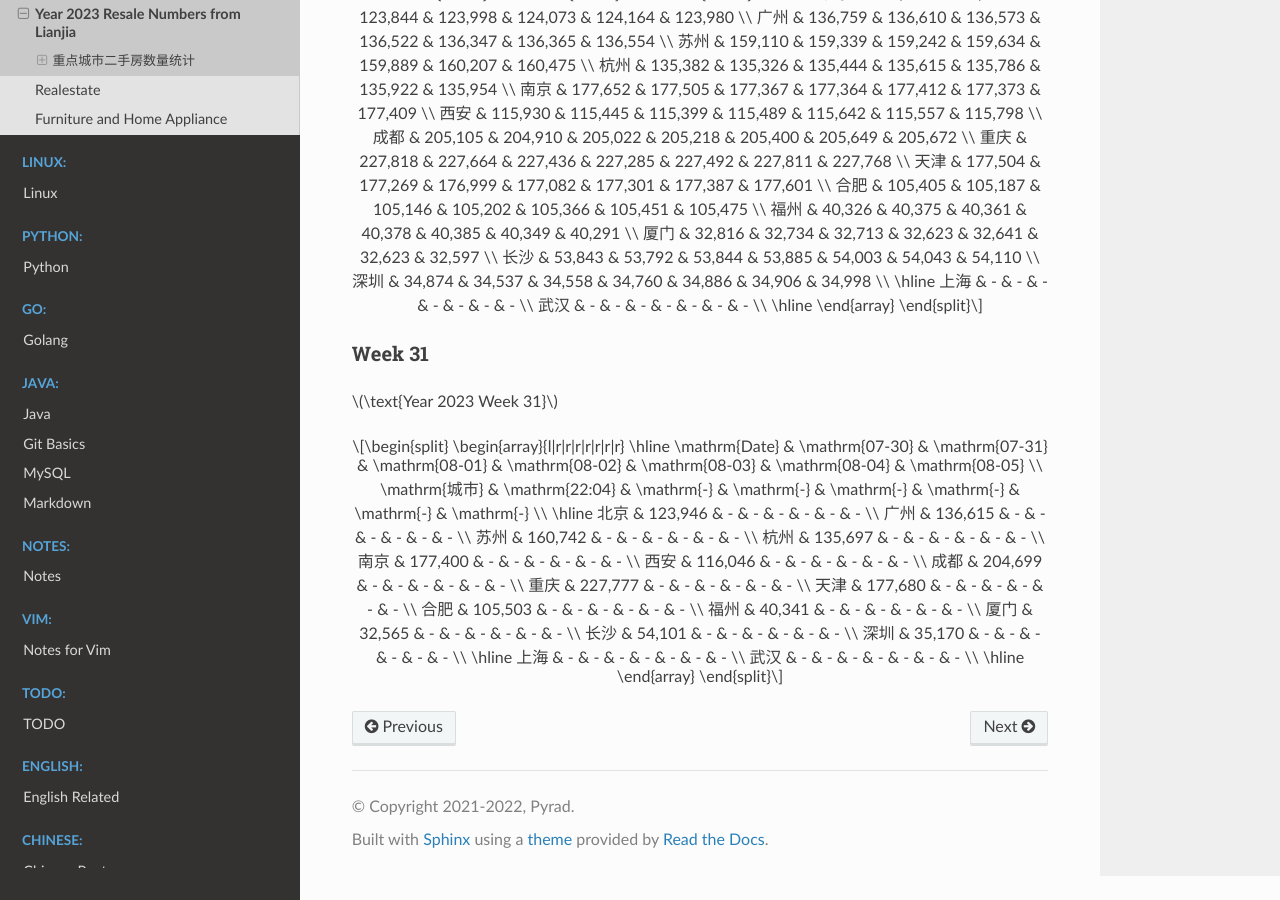
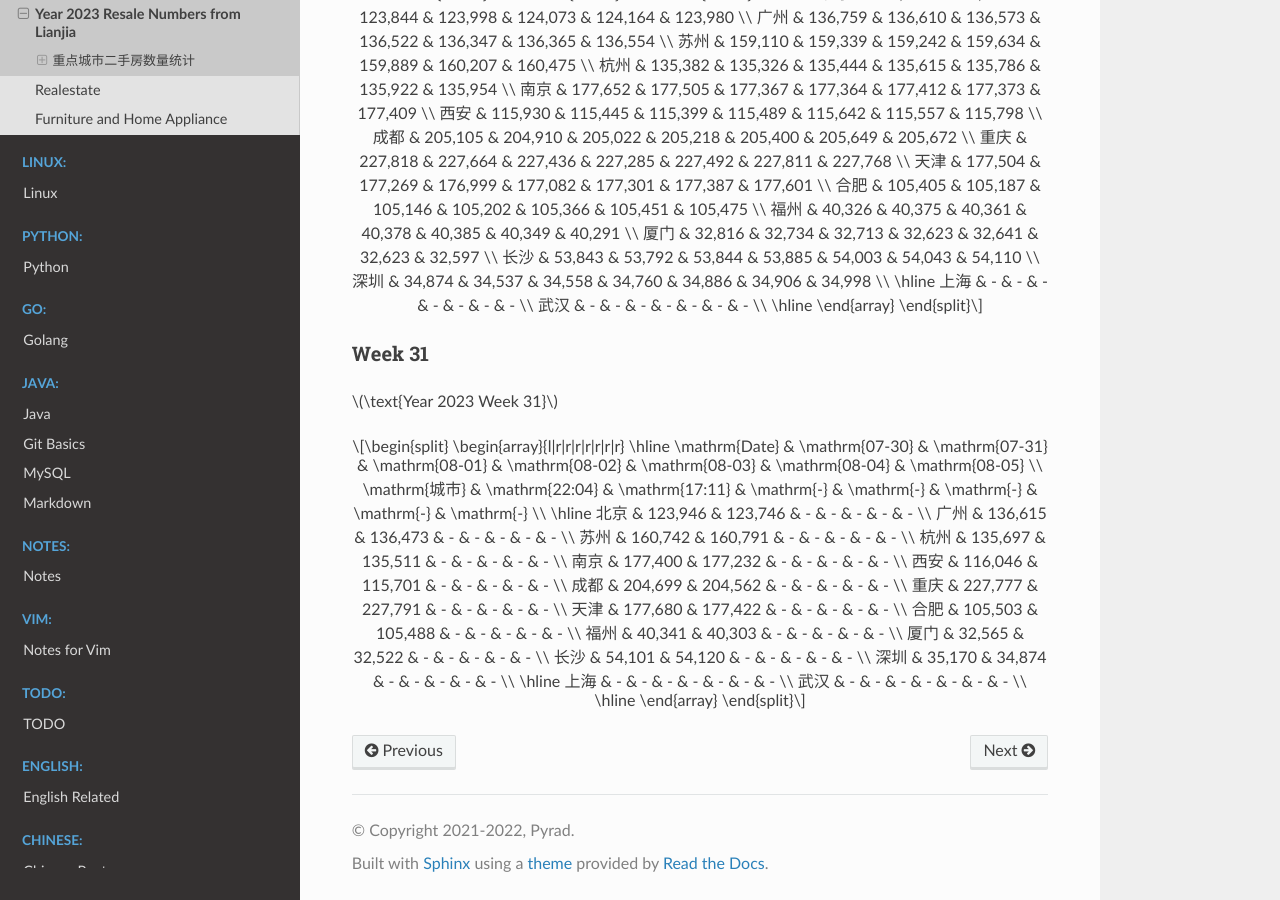
Before and after one commit to Pyrad/pyradnotes, a Sphinx documentation site: the page built from source/RealEstate/resalenumbers2023.md, in a window 1280 px wide and 900 px high, scrolled down 10342 px. Built offline with Sphinx 7.4.7 and the Read the Docs theme 2.0.0, drawn with Linux system fonts in a browser that asks for light colours; a script that is not in the unit is left out.

Commit message:
Realestate Update resale numbers 2023-07-31 17:11

```diff
--- a/source/RealEstate/resalenumbers2023.md
+++ b/source/RealEstate/resalenumbers2023.md
@@ -706,22 +706,22 @@ $$
 \begin{array}{l|r|r|r|r|r|r|r}
 \hline
 \mathrm{Date} & \mathrm{07-30} & \mathrm{07-31} & \mathrm{08-01} & \mathrm{08-02} & \mathrm{08-03} & \mathrm{08-04} & \mathrm{08-05} \\
-\mathrm{城市} & \mathrm{22:04} & \mathrm{-} & \mathrm{-} & \mathrm{-} & \mathrm{-} & \mathrm{-} & \mathrm{-} \\
+\mathrm{城市} & \mathrm{22:04} & \mathrm{17:11} & \mathrm{-} & \mathrm{-} & \mathrm{-} & \mathrm{-} & \mathrm{-} \\
 \hline
-北京 & 123,946 & - & - & - & - & - & - \\
-广州 & 136,615 & - & - & - & - & - & - \\
-苏州 & 160,742 & - & - & - & - & - & - \\
-杭州 & 135,697 & - & - & - & - & - & - \\
-南京 & 177,400 & - & - & - & - & - & - \\
-西安 & 116,046 & - & - & - & - & - & - \\
-成都 & 204,699 & - & - & - & - & - & - \\
-重庆 & 227,777 & - & - & - & - & - & - \\
-天津 & 177,680 & - & - & - & - & - & - \\
-合肥 & 105,503 & - & - & - & - & - & - \\
-福州 & 40,341 & - & - & - & - & - & - \\
-厦门 & 32,565 & - & - & - & - & - & - \\
-长沙 & 54,101 & - & - & - & - & - & - \\
-深圳 & 35,170 & - & - & - & - & - & - \\
+北京 & 123,946 & 123,746 & - & - & - & - & - \\
+广州 & 136,615 & 136,473 & - & - & - & - & - \\
+苏州 & 160,742 & 160,791 & - & - & - & - & - \\
+杭州 & 135,697 & 135,511 & - & - & - & - & - \\
+南京 & 177,400 & 177,232 & - & - & - & - & - \\
+西安 & 116,046 & 115,701 & - & - & - & - & - \\
+成都 & 204,699 & 204,562 & - & - & - & - & - \\
+重庆 & 227,777 & 227,791 & - & - & - & - & - \\
+天津 & 177,680 & 177,422 & - & - & - & - & - \\
+合肥 & 105,503 & 105,488 & - & - & - & - & - \\
+福州 & 40,341 & 40,303 & - & - & - & - & - \\
+厦门 & 32,565 & 32,522 & - & - & - & - & - \\
+长沙 & 54,101 & 54,120 & - & - & - & - & - \\
+深圳 & 35,170 & 34,874 & - & - & - & - & - \\
 \hline
 上海 & - & - & - & - & - & - & - \\
 武汉 & - & - & - & - & - & - & - \\
```
Also changed, not shown: 1 other file.
